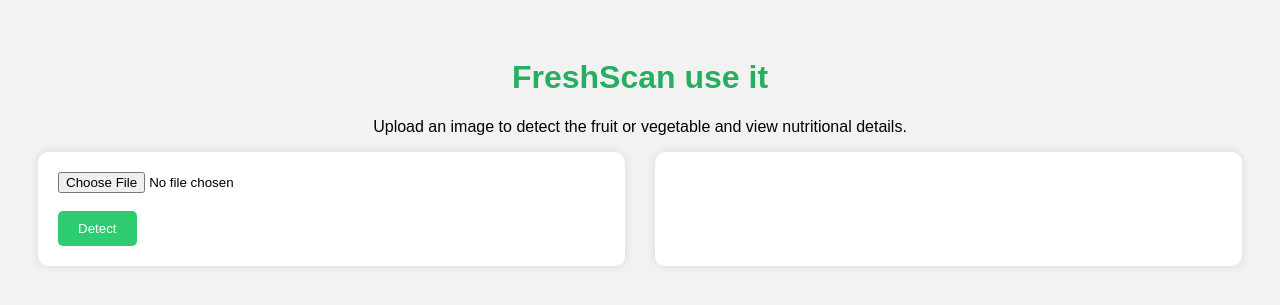
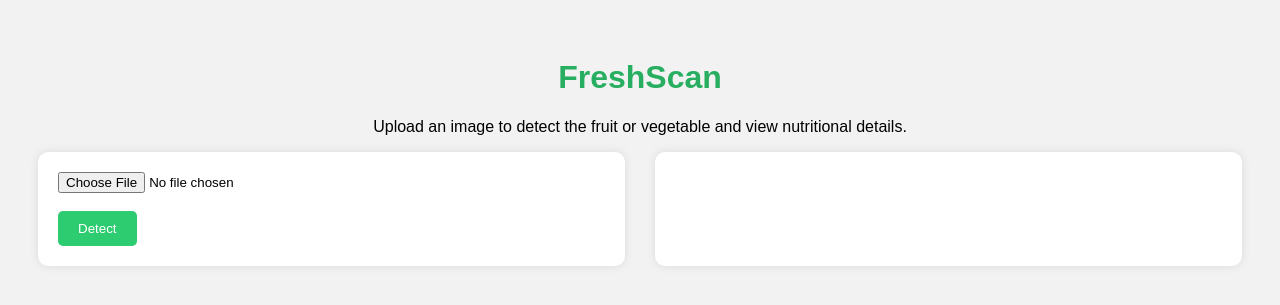
Before and after one commit to Ananya327/Freshscan, a Django app: page / in a window 1280 px wide. Shown: the top 305 px of the page. Run offline with Django 5.2, Linux system fonts and the light colour scheme; parts of the project's set-up code (start-up, migrations or seed data) failed here and were passed over.

Commit message:
index.html code is updated

```diff
--- a/templates/index.html
+++ b/templates/index.html
@@ -94,7 +94,7 @@
     </style>
 </head>
 <body>
-    <h1>FreshScan use it</h1>
+    <h1>FreshScan</h1>
     <p style="text-align:center;">Upload an image to detect the fruit or vegetable and view nutritional details.</p>
 
     <div class="main-container">
```
